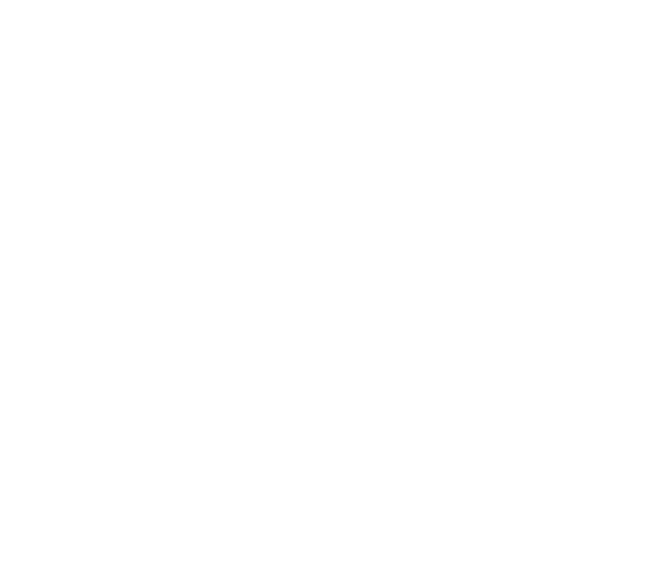
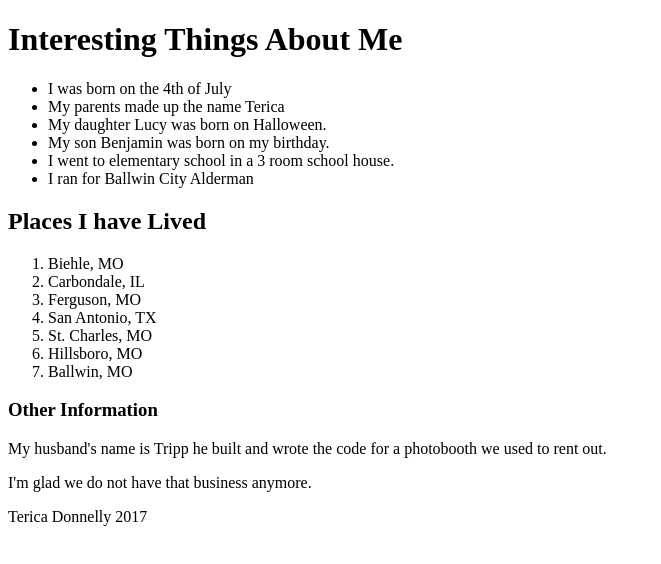
Before and after one commit to tericad/html-me-something, a plain HTML site: page index.html in a window 1280 px wide. Shown: the whole page, without its empty margins (0-661 px from the left). Drawn offline with Linux system fonts and the light colour scheme.

Commit message:
added lists to homework

```diff
--- a/index.html
+++ b/index.html
@@ -1,10 +1,36 @@
 <!DOCTYPE html>
 <html>
 	<head>
-        <title></title>
+        <title>Terica Donnelly</title>
 
 	</head>
 	<body>
+	<main>
+	    <h1>Interesting Things About Me</h1>
+	    <ul>
+	       <li>I was born on the 4th of July</li>
+	       <li>My parents made up the name Terica</li>
+	       <li>My daughter Lucy was born on Halloween.</li>
+	       <li>My son Benjamin was born on my birthday.</li>
+	       <li>I went to elementary school in a 3 room school house.</li>
+	       <li>I ran for Ballwin City Alderman</li>
+	    </ul>
+	    <h2>Places I have Lived</h2>
+	    <ol>
+	       <li>Biehle, MO</li>
+	       <li>Carbondale, IL</li>
+	       <li>Ferguson, MO</li>
+	       <li>San Antonio, TX</li>
+	       <li>St. Charles, MO</li>
+	       <li>Hillsboro, MO</li>
+	       <li>Ballwin, MO</li>
+	    </ol>
+	    <h3>Other Information</h3>
+	    <p>My husband's name is Tripp he built and wrote the code for a photobooth we used to rent out.</p>
+            <p>I'm glad we do not have that business anymore.</p>
+	</main>
 
 	</body>
+	<footer>Terica Donnelly 2017</footer>
+
 </html>
```
